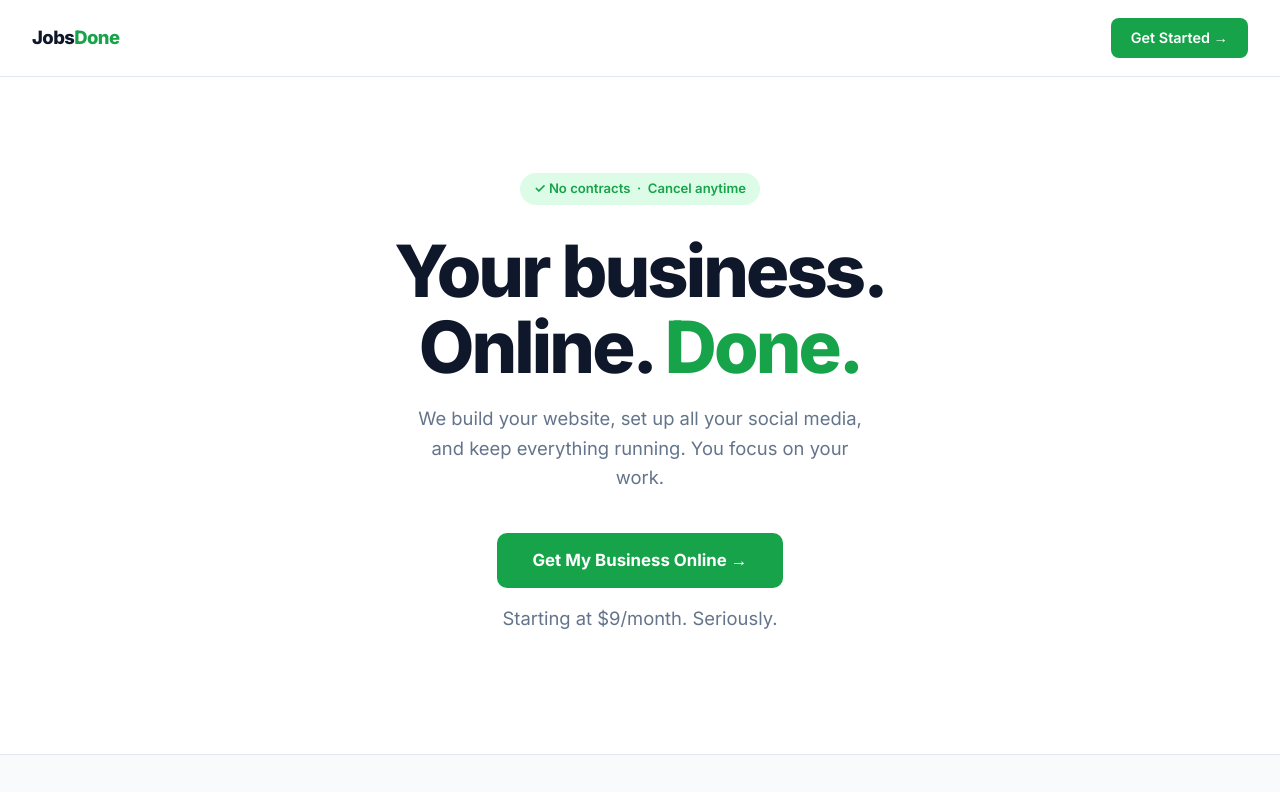
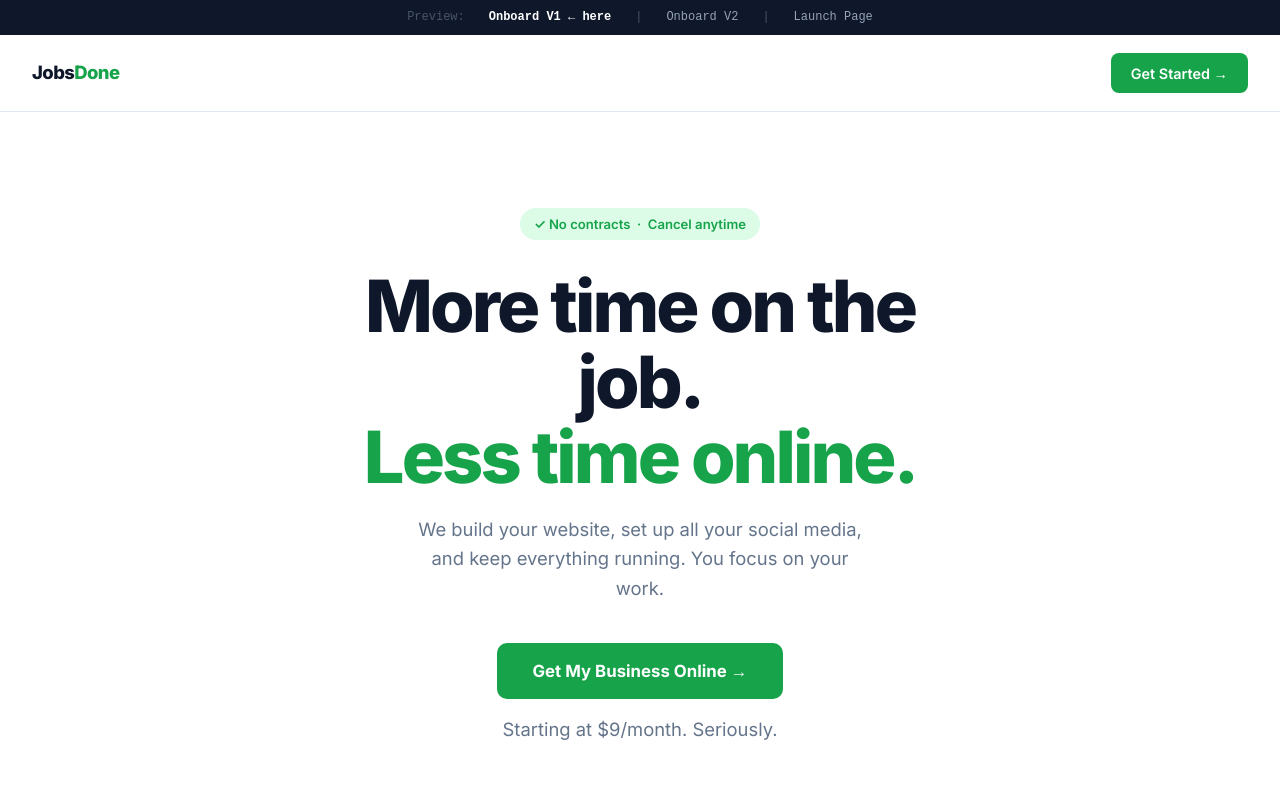
Before and after one commit to dutchiono/jobsdone-web, a plain HTML site: page onboard/index.html in a window 1280 px wide. Shown: the top 792 px of the page. Drawn offline with Linux system fonts and the light colour scheme.

Commit message:
Copy variants + staging nav switcher across all 3 pages

```diff
--- a/onboard/index.html
+++ b/onboard/index.html
@@ -386,6 +386,16 @@
 </head>
 <body>
 
+<!-- STAGING SWITCHER -->
+<div style="background:#0f172a; padding: 0.5rem 1.5rem; display:flex; align-items:center; justify-content:center; gap:1.5rem; font-size:0.75rem; font-family:monospace;">
+  <span style="color:#475569;">Preview:</span>
+  <span style="color:#fff; font-weight:700;">Onboard V1 ← here</span>
+  <span style="color:#475569;">|</span>
+  <a href="/onboard-v2" style="color:#94a3b8; text-decoration:none;">Onboard V2</a>
+  <span style="color:#475569;">|</span>
+  <a href="/launch" style="color:#94a3b8; text-decoration:none;">Launch Page</a>
+</div>
+
 <!-- NAV -->
 <nav>
   <div class="nav-logo">Jobs<span>Done</span></div>
@@ -395,7 +405,7 @@
 <!-- HERO -->
 <section class="hero">
   <div class="hero-tag">✓ No contracts &nbsp;·&nbsp; Cancel anytime</div>
-  <h1>Your business.<br>Online. <em>Done.</em></h1>
+  <h1>More time on the job.<br><em>Less time online.</em></h1>
   <p>We build your website, set up all your social media, and keep everything running. You focus on your work.</p>
   <a href="#get-started" class="hero-btn">Get My Business Online →</a>
   <p class="hero-price">Starting at $9/month. Seriously.</p>
```
Also changed, not shown: launch/index.html (+10 -0 lines), onboard-v2/index.html (+11 -1 lines), jobsdone1.jpg (added).
